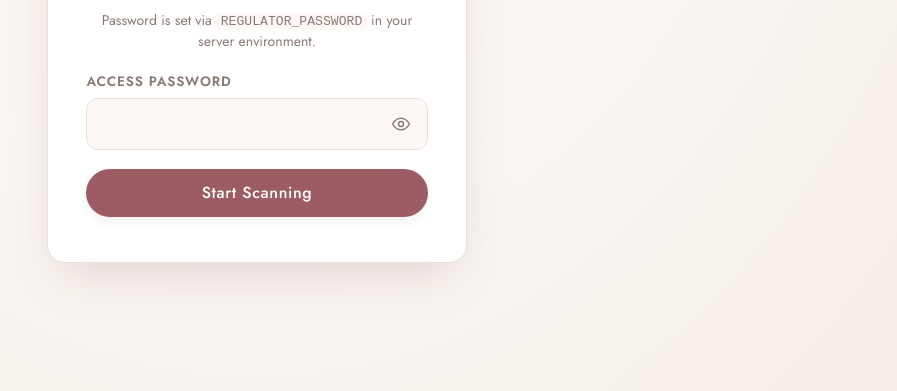
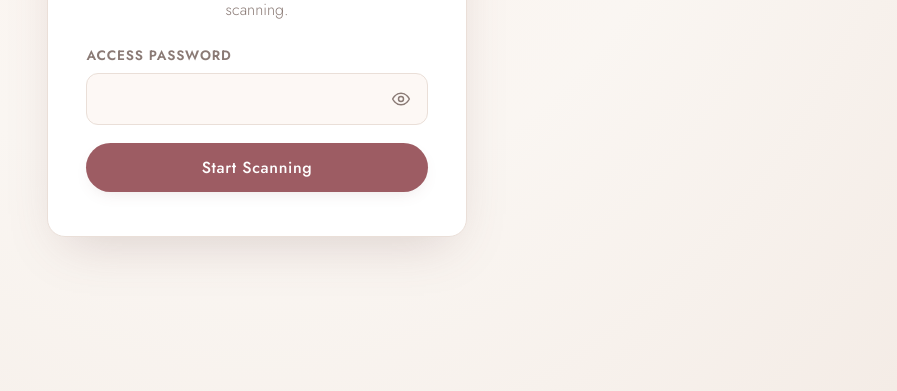
Before and after one commit to codetech-sol/WedReg, a website: page frontend/pages/regulator.html in a window 1280 px wide. Shown: the part 409-800 px from the top of the page, without its empty margins (383-1280 px from the left). Drawn offline with nearby package versions, Linux system fonts and the light colour scheme; no server answers.

Commit message:
Update regulator.html

```diff
--- a/frontend/pages/regulator.html
+++ b/frontend/pages/regulator.html
@@ -30,7 +30,6 @@
       <!--<div class="ornament" aria-hidden="true">❦</div>-->
       <h1 id="login-title">Guest Check-In</h1>
       <p class="subtitle">Enter the regulator access password to start scanning.</p>
-      <p class="login-hint">Password is set via <code>REGULATOR_PASSWORD</code> in your server environment.</p>
       <form id="login-form" novalidate>
         <div class="field">
           <label for="password">Access Password</label>
```
